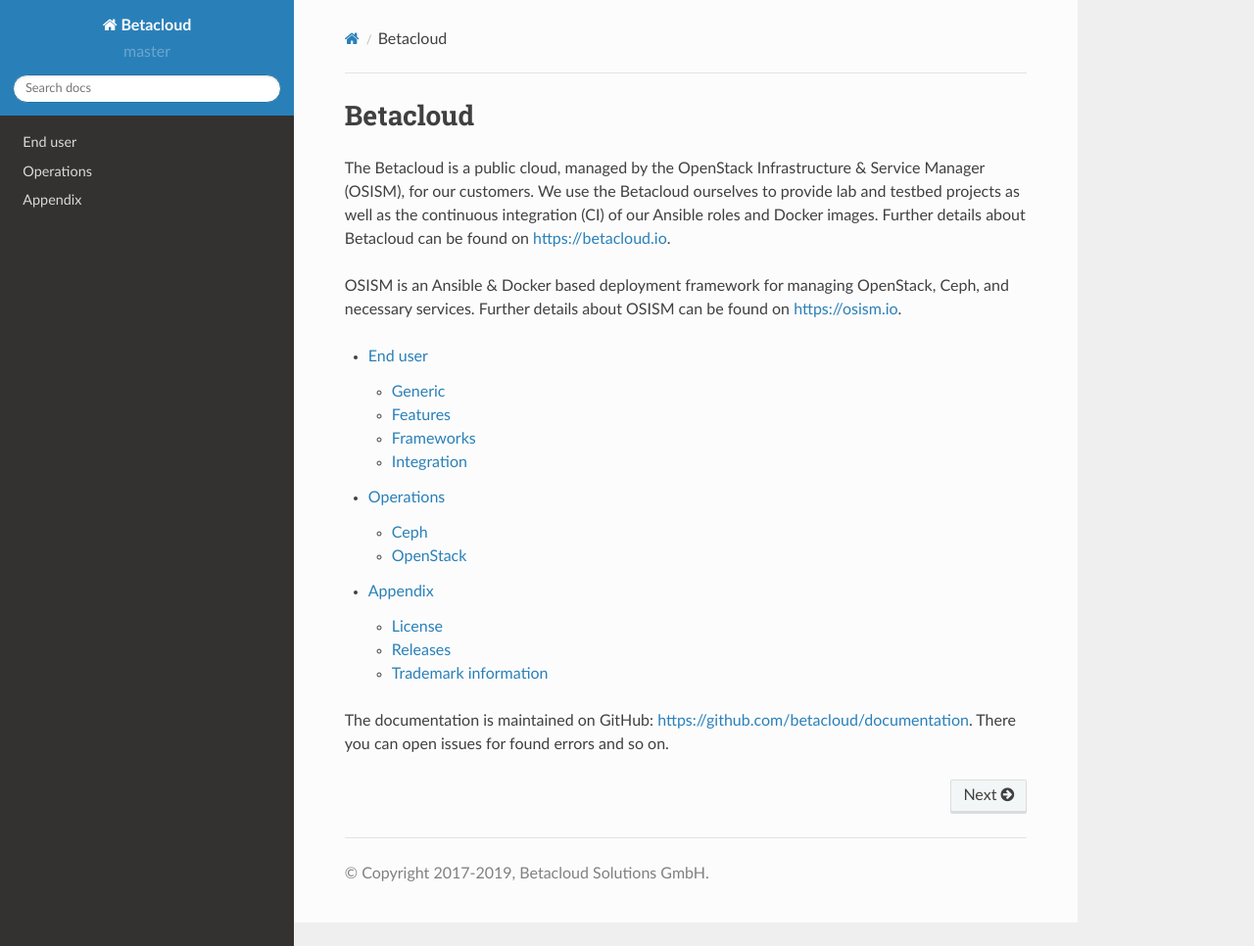
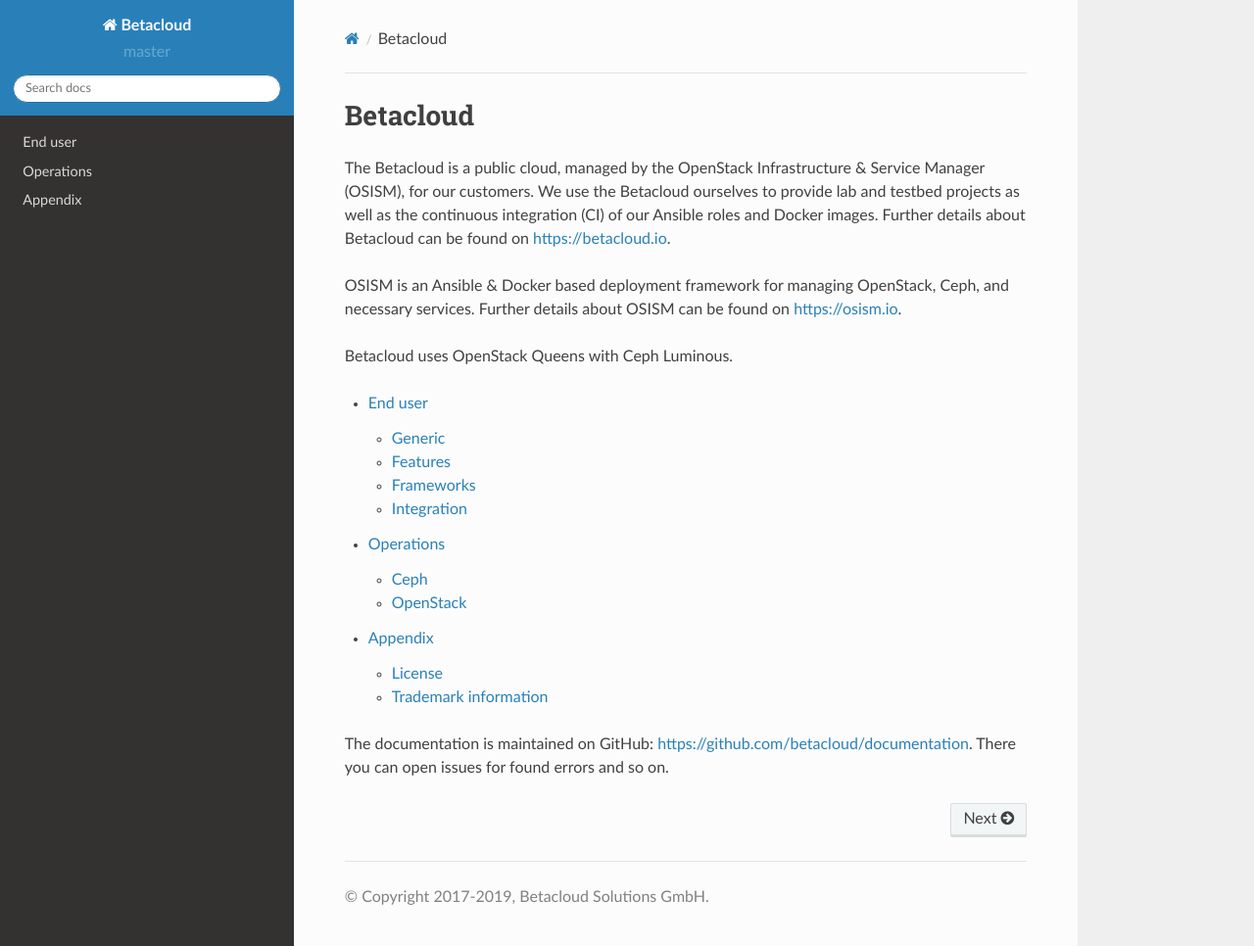
Before and after one commit to betacloud/documentation, a Sphinx documentation site: the page built from source/index.rst, in a window 1280 px wide and 966 px high. Shown: the whole window at 98% size. Built offline with Sphinx 7.4.7 and the Read the Docs theme 2.0.0, drawn with Linux system fonts in a browser that asks for light colours; pages that are not in the unit, such as notebooks, are missing from menus.

Commit message:
Move releases

```diff
--- a/source/appendix.rst
+++ b/source/appendix.rst
@@ -6,5 +6,4 @@
    :maxdepth: 2
 
    appendix/license
-   appendix/releases
    appendix/trademark-information
--- a/source/appendix/releases.rst
+++ /dev/null
@@ -1,5 +0,0 @@
-========
-Releases
-========
-
-Betacloud uses OpenStack Queens with Ceph Luminous.
--- a/source/index.rst
+++ b/source/index.rst
@@ -12,6 +12,8 @@
 Ceph, and necessary services. Further details about OSISM can be found on
 https://osism.io.
 
+Betacloud uses OpenStack Queens with Ceph Luminous.
+
 .. toctree::
    :maxdepth: 2
 
```
